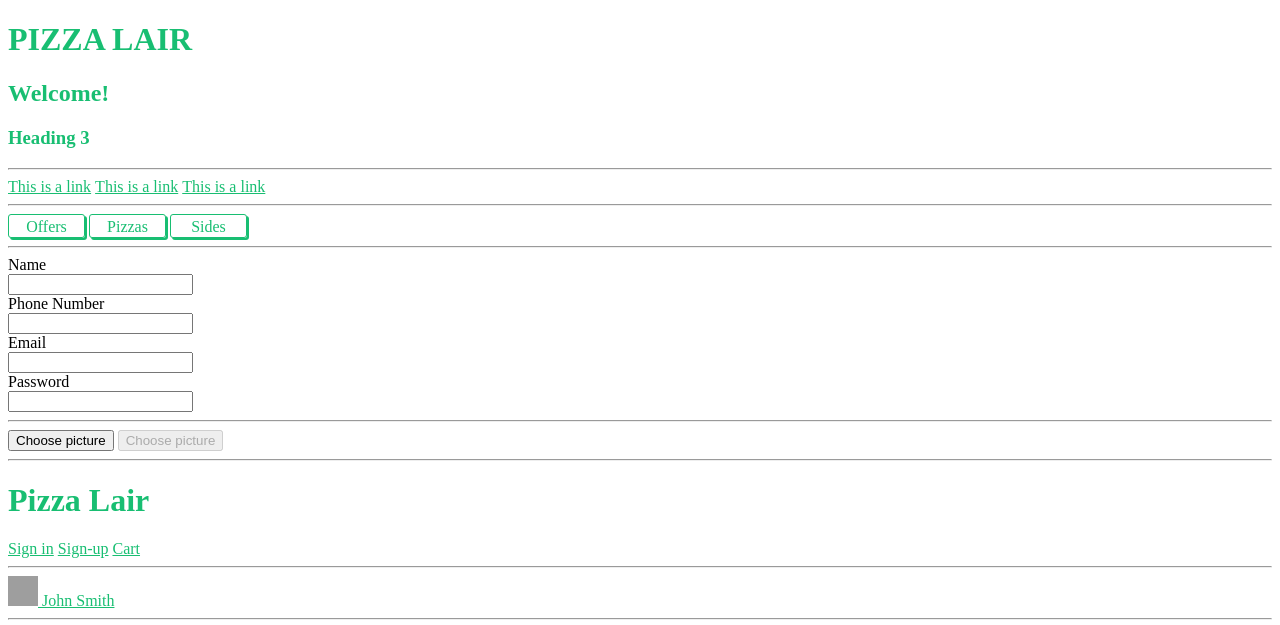
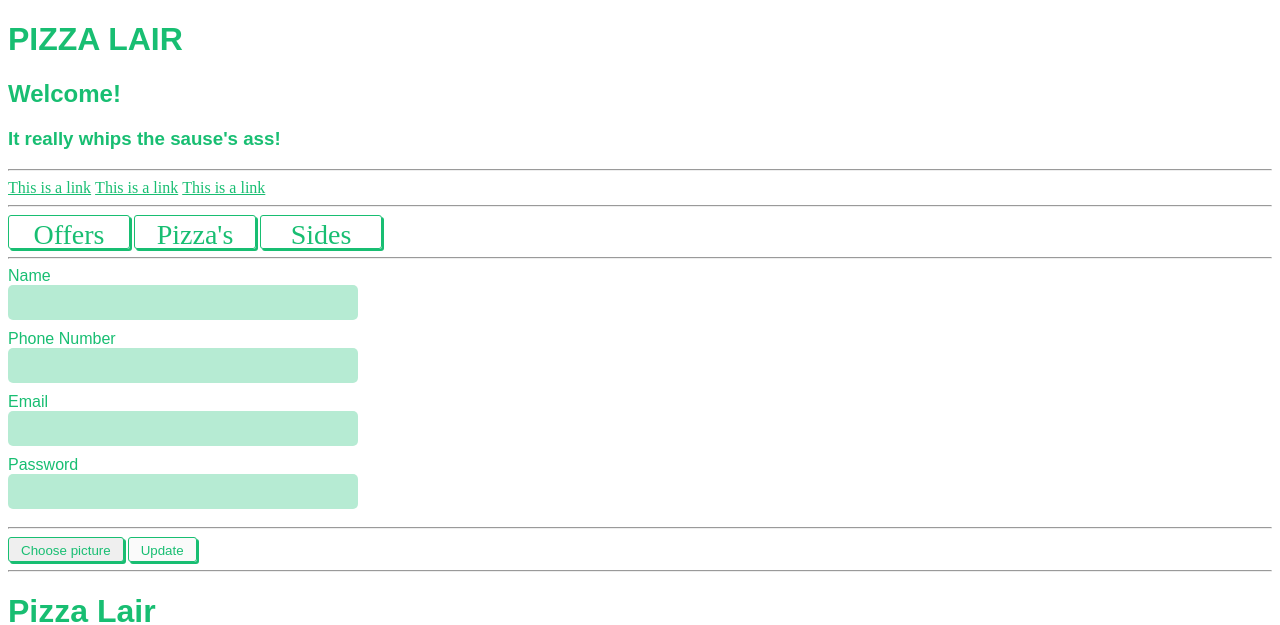
Before and after one commit to bjarkithordarson/T-220-VLN2, a Django app: template template/template.html in a window 1280 px wide. Shown: the top 625 px of the page. Run offline with Django 4.2, Linux system fonts and the light colour scheme; the template is opened without the code that fills it, so the values that code supplies are empty; grey boxes are pictures that could not be loaded.

Commit message:
Allskonar styles á byrjunarstigi

```diff
--- a/template/style.css
+++ b/template/style.css
@@ -1,7 +1,7 @@
 
 
 h1, h2, h3 {
-    font-family: Gliker, serif;
+    font-family: Gliker, sans-serif;
     color: #18BE72;
 }
 
@@ -13,16 +13,61 @@ a {
 
 .submenu a {
     display: inline-block;
+    box-shadow: 2px 2px #18BE72;
+    font-size: 28px;
     text-align: center;
     vertical-align: top;
-    width: 55px;
-    height: 15px;
+    width: 100px;
+    height: 25px;
     border: 1px solid #18BE72;
     border-radius: 3px;
     padding-left: 10px;
     padding-right: 10px;
     padding-top: 3px;
     padding-bottom: 4px;
-    box-shadow: 2px 2px #18BE72;
     text-decoration: none;
 }
+
+.submenu a:active {
+    box-shadow: inset 2px 2px #18BE72;
+}
+
+form label{
+    font-family: Gliker, sans-serif;
+    color: #18BE72;
+}
+
+
+
+input {
+    background-color: #18BE7250;
+    border: none;
+    border-radius: 5px;
+    width: 350px;
+    margin-bottom: 10px;
+    padding: 10px 10px;
+    box-sizing: border-box;
+}
+
+footer {
+    font-family: Gliker, sans-serif;
+    color: #18BE72;
+}
+
+button {
+    font-family: Gliker, sans-serif;
+    color: #18BE72;
+    box-shadow: 2px 2px #18BE72;
+    text-align: center;
+    vertical-align: top;
+    border: 1px solid #18BE72;
+    border-radius: 3px;
+    padding-left: 12px;
+    padding-right: 12px;
+    padding-top: 5px;
+    padding-bottom: 3px;
+}
+
+button:active {
+    box-shadow: inset 2px 2px #18BE72;
+}
--- a/template/template.html
+++ b/template/template.html
@@ -12,7 +12,7 @@
 
     <h1>PIZZA LAIR</h1>
     <h2>Welcome!</h2>
-    <h3>Heading 3</h3>
+    <h3>It really whips the sause's ass!</h3>
 
     <hr>
 
@@ -28,7 +28,7 @@
 
     <nav class="submenu">
         <a href="#">Offers</a>
-        <a class="selected" href="#">Pizzas</a>
+        <a class="selected" href="#">Pizza's</a>
         <a href="#">Sides</a>
     </nav>
 
@@ -68,7 +68,7 @@
     <!-- Buttons -->
 
     <button>Choose picture</button>
-    <button disabled>Choose picture</button>
+    <button disabled>Update</button>
 
     <hr>
 
```
